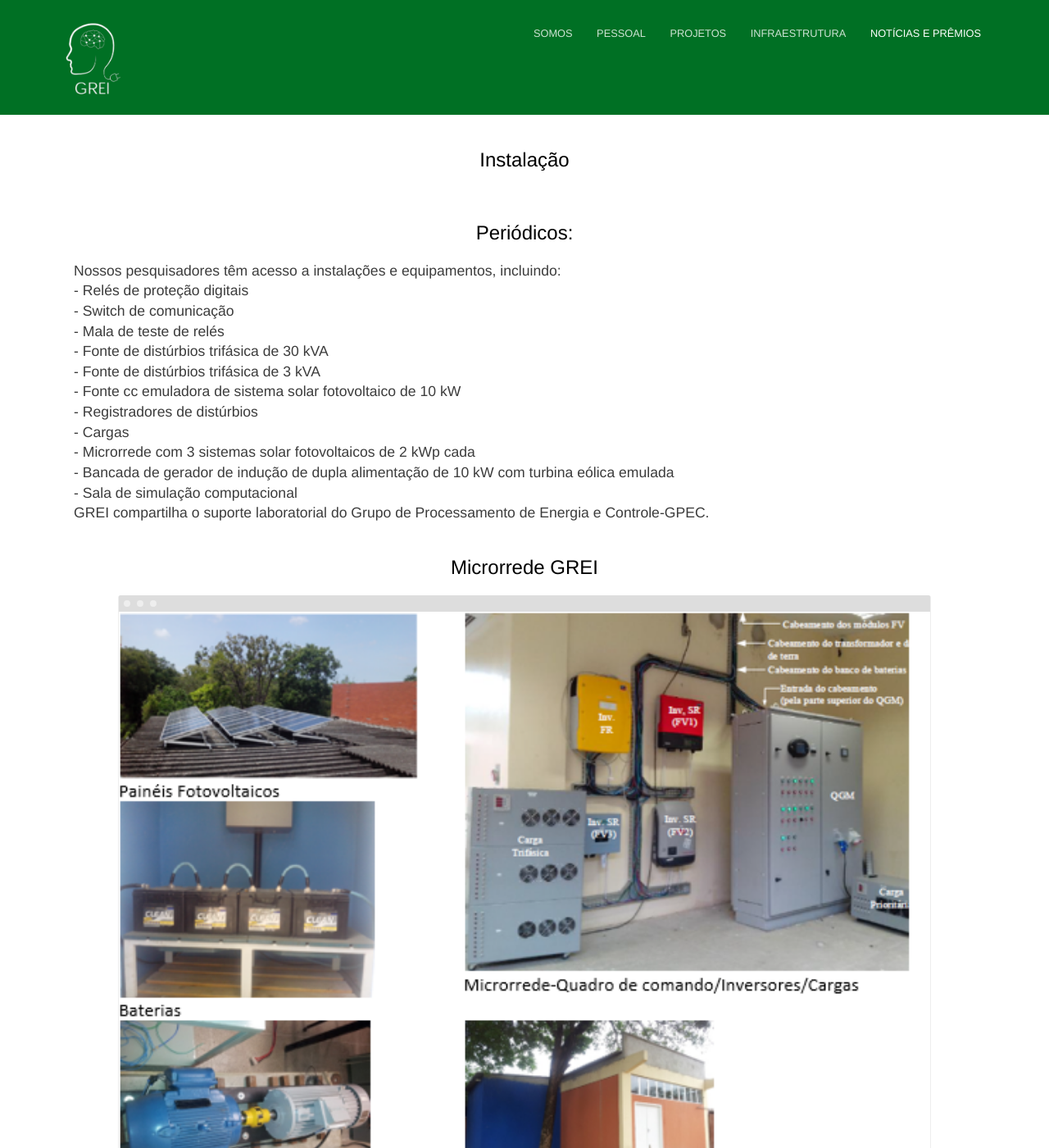
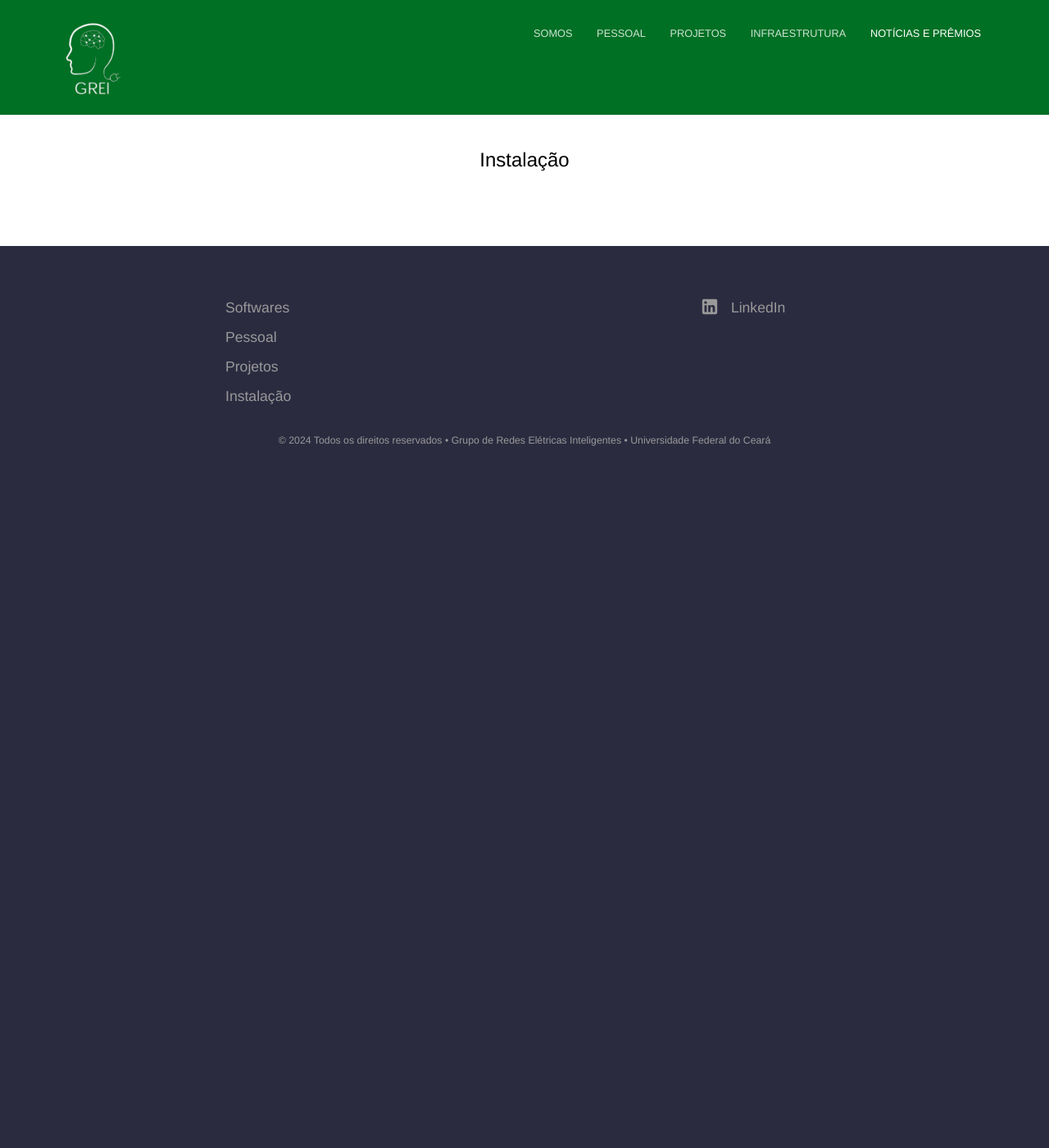
Before and after one commit to Gabriell89222/Gabriell89222.github.io, a Jekyll site: the page built from contact.html, in a window 1280 px wide and 1400 px high. Shown: the whole window at 82% size. Built offline with Jekyll 4.4.1, drawn with Linux system fonts in a browser that asks for light colours; some of the changed text lies outside the part shown.

Commit message:
Atualização pagina inicial

```diff
--- a/contact.html
+++ b/contact.html
@@ -4,50 +4,5 @@ description:
 ---
 <div class="content">
 	<section>
-		<div class="container flex">
-			<div class="text editable">
-				<h2 class="Publicação">Periódicos:</h2>
-				<p>
-					Nossos pesquisadores têm acesso a instalações e equipamentos, incluindo:<br>
-					- Relés de proteção digitais<br>
-					- Switch de comunicação<br>
-					- Mala de teste de relés<br>
-					- Fonte de distúrbios trifásica de 30 kVA<br>
-					- Fonte de distúrbios trifásica de 3 kVA<br>
-					- Fonte cc emuladora de sistema solar fotovoltaico de 10 kW<br>
-					- Registradores de distúrbios<br>
-					- Cargas<br>
-					- Microrrede com 3 sistemas solar fotovoltaicos de 2 kWp cada<br>
-					- Bancada de gerador de indução de dupla alimentação de 10 kW com turbina eólica emulada<br>
-					- Sala de simulação computacional<br>
-					GREI compartilha o suporte laboratorial do Grupo de Processamento de Energia e Controle-GPEC.
-
-				</p>
-			</div>
-		</div>
-		<div class="container flex">
-			<div class="text editable">
-				<h2 class="Publicação">Microrrede GREI</h2>
-				<img src="/images/loc/rede.png" alt="Microrrede" class="screenshot editable" width="60%" data-cms-source="/index.html" data-cms-index="4">
-			</div>
-		</div>
-		<div class="container flex">
-			<div class="text editable">
-				<h2 class="Publicação">Bancadas de Teste GPEC/GREI</h2>
-				<img src="/images/loc/banc.png" alt="Bancada de teste" class="screenshot editable" width="60%" data-cms-source="/index.html" data-cms-index="4">
-			</div>
-		</div>
-		<div class="container flex">
-			<div class="text editable">
-				<h2 class="Publicação">Localização:</h2>
-				<p>
-					O Grupo de Redes Elétricas Inteligentes está localizado no Departamento de Engenharia Elétrica (DEE) da Universidade Federal do Ceará (UFC).<br>
-					Campus do Pici - Bloco 705 Fortaleza - Ceará - Brasil<br>
-					Caixa Postal 6001<br>
-					(+55 85) 3366-9581<br>
-					eletrica@dee.ufc.br<br>
-				</p>
-			</div>
-		</div>
 	</section>
 </div>
--- a/index.html
+++ b/index.html
@@ -48,7 +48,7 @@ description:
 					- Sustentabilidade.</p>
 			</div>
 			<div class="image">
-				<img src="{{ site.baseurl }}/images/dashboard.png" alt="Screenshot" class="screenshot editable" />
+				<img src="/images/comp.png" alt="Screenshot" class="screenshot editable" />
 			</div>
 		</div>
 	</section>
@@ -60,7 +60,7 @@ description:
 				<p>Essas são as competências do Grupo de Redes Elétricas Inteligentes (GREI) da Universidade Federal do Ceará (UFC), englobando uma variedade de habilidades técnicas e comportamentais cruciais para impulsionar a inovação e o avanço nas áreas de redes elétricas inteligentes, incluindo expertise em tecnologias de automação, análise de dados energéticos, gestão de sistemas de energia, integração de fontes renováveis e tomada de decisões estratégicas para otimização do fornecimento e distribuição de energia elétrica.</p>
 			</div>
 			<div class="image">
-				<img src="/images/comp.png" alt="Screenshot" class="screenshot editable" />
+				<img src="/images/GREI-FOTO.png" alt="Screenshot" class="screenshot editable" />
 			</div>
 		</div>
 	</section>
```
